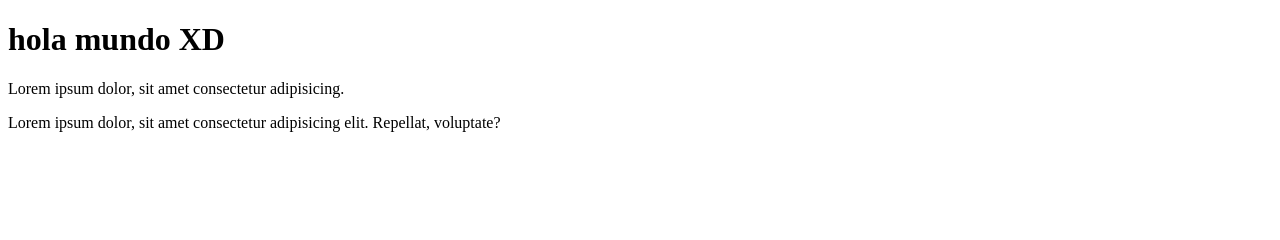
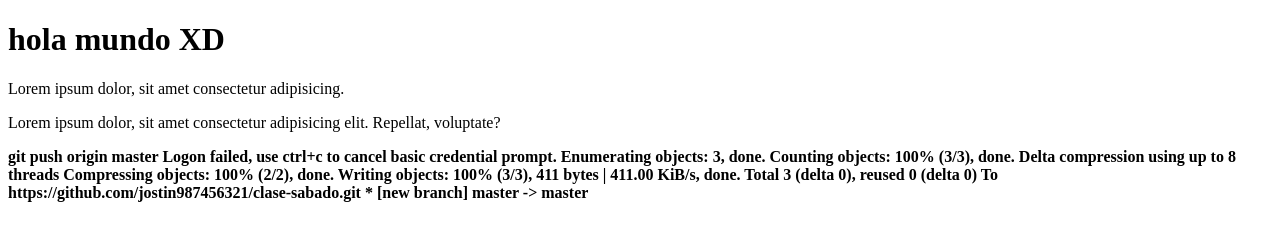
Before and after one commit to jostin987456321/clase-sabado, a plain HTML site: page index.html in a window 1280 px wide. Drawn offline with Linux system fonts and the light colour scheme.

Commit message:
creacion de fuuter

```diff
--- a/index.html
+++ b/index.html
@@ -13,5 +13,17 @@
                     Lorem ipsum dolor, sit amet consectetur adipisicing elit. Repellat, voluptate?
 
                 </p>
+
+                <p><strong>git push origin master
+                    Logon failed, use ctrl+c to cancel basic credential prompt.
+                    Enumerating objects: 3, done.
+                    Counting objects: 100% (3/3), done.
+                    Delta compression using up to 8 threads
+                    Compressing objects: 100% (2/2), done.
+                    Writing objects: 100% (3/3), 411 bytes | 411.00 KiB/s, done.
+                    Total 3 (delta 0), reused 0 (delta 0)
+                    To https://github.com/jostin987456321/clase-sabado.git
+                     * [new branch]      master -> master
+                    </strong></p>
     </body>
 </html>
```
